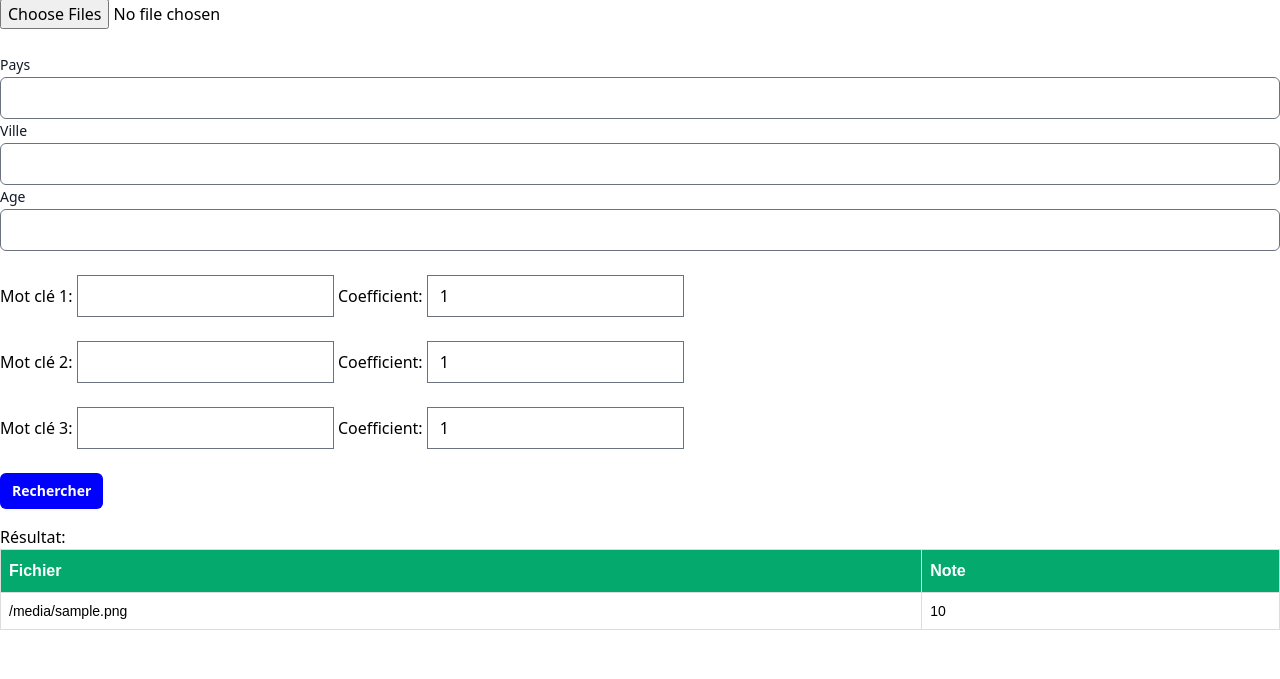
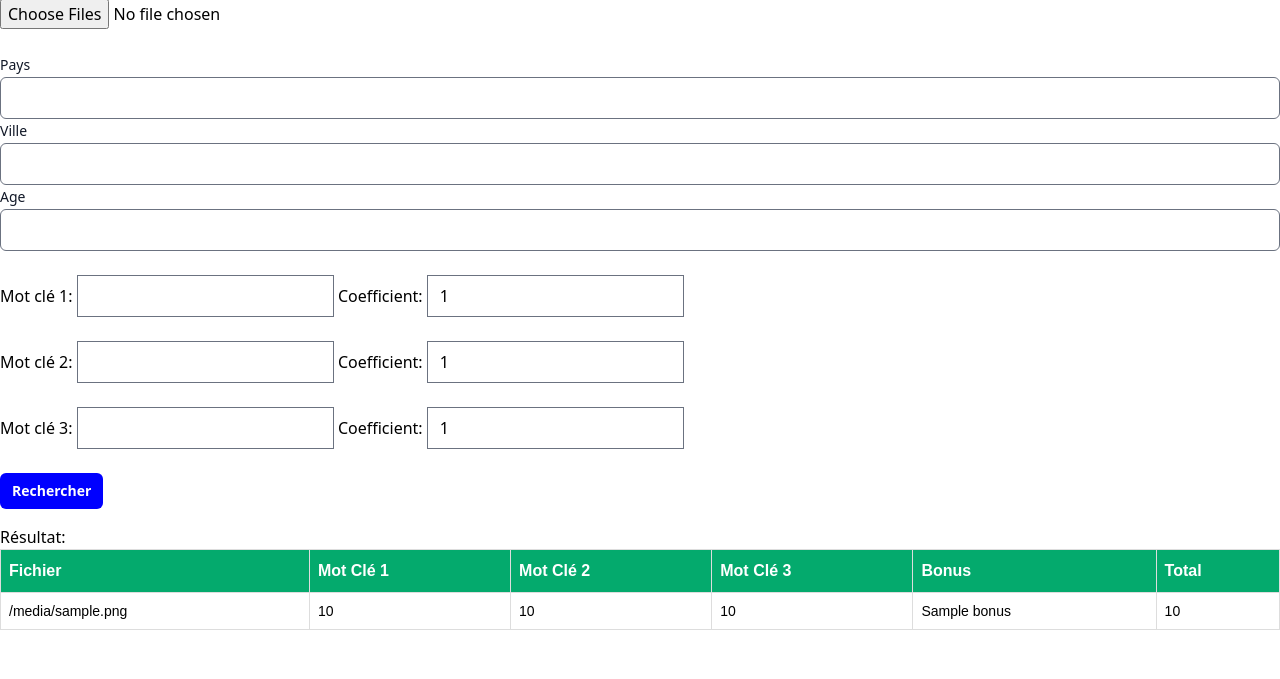
Before and after one commit to aminekha/cvReader, a Django app: template reader/templates/reader/index.html in a window 1280 px wide. Shown: the part 121-800 px from the top of the page. Run offline with Django 4.2, Linux system fonts and the light colour scheme; the template is opened without the code that fills it: most values are stand-ins (such as "Sample title", 1, 10 or a date in 2020); style sheets or scripts are compiled from the project's sources; some libraries are stand-ins or nearby versions.

```diff
--- a/cvReader/settings.py
+++ b/cvReader/settings.py
@@ -14,7 +14,7 @@ SECRET_KEY = 'django-insecure-xf08c5wgybv=^e3*_*)&yil4$r5(+o!v7y=6_4s%_xu*lbxw@6
 DEBUG = True
 
 ALLOWED_HOSTS = ["127.0.0.1", ".vercel.app", "*.vercel.app"]
-
+DATA_UPLOAD_MAX_NUMBER_FILES = 5000
 
 # Application definition
 
--- a/reader/templates/reader/index.html
+++ b/reader/templates/reader/index.html
@@ -37,21 +37,21 @@
         <label for="keyword1">Mot clé 1:</label>
         <input type="text" name="keywords[]" id="keyword1" required>
         <label for="coefficient1">Coefficient:</label>
-        <input type="number" name="coefficients[]" id="coefficient1" value="1" required>
+        <input type="number" name="coefficients[]" id="coefficient1" value="1" min="1" required>
       </div>
       <br>
       <div>
         <label for="keyword2">Mot clé 2:</label>
         <input type="text" name="keywords[]" id="keyword2" required>
         <label for="coefficient2">Coefficient:</label>
-        <input type="number" name="coefficients[]" id="coefficient2" value="1" required>
+        <input type="number" name="coefficients[]" id="coefficient2" value="1" min="1" required>
       </div>
       <br>
       <div>
         <label for="keyword3">Mot clé 3:</label>
         <input type="text" name="keywords[]" id="keyword3" required>
         <label for="coefficient3">Coefficient:</label>
-        <input type="number" name="coefficients[]" id="coefficient3" value="1" required>
+        <input type="number" name="coefficients[]" id="coefficient3" value="1" min="1" required>
       </div>
 </div>
 </div>
@@ -91,13 +91,23 @@
     <thead>
       <tr>
         <th class="px-5 py-3 border-b-2 border-gray-200 bg-gray-100 text-left text-xs font-semibold text-gray-700 uppercase tracking-wider">Fichier</th>
-        <th class="px-5 py-3 border-b-2 border-gray-200 bg-gray-100 text-left text-xs font-semibold text-gray-700 uppercase tracking-wider">Note</th>
+
+        <th class="px-5 py-3 border-b-2 border-gray-200 bg-gray-100 text-left text-xs font-semibold text-gray-700 uppercase tracking-wider">Mot Clé 1</th>
+        <th class="px-5 py-3 border-b-2 border-gray-200 bg-gray-100 text-left text-xs font-semibold text-gray-700 uppercase tracking-wider">Mot Clé 2</th>
+        <th class="px-5 py-3 border-b-2 border-gray-200 bg-gray-100 text-left text-xs font-semibold text-gray-700 uppercase tracking-wider">Mot Clé 3</th>
+        <th class="px-5 py-3 border-b-2 border-gray-200 bg-gray-100 text-left text-xs font-semibold text-gray-700 uppercase tracking-wider">Bonus</th>
+
+        <th class="px-5 py-3 border-b-2 border-gray-200 bg-gray-100 text-left text-xs font-semibold text-gray-700 uppercase tracking-wider">Total</th>
       </tr>
     </thead>
     <tbody>
       {% for file_name in file_names %}
         <tr>
           <td class="px-5 py-5 border-b border-gray-200 bg-white text-sm"><a target="_blank" href={{file_name.path}}>{{ file_name.file }}</a></td>
+          <td class="px-5 py-5 border-b border-gray-200 bg-white text-sm">{{ file_name.keyword1_total }}</td>
+          <td class="px-5 py-5 border-b border-gray-200 bg-white text-sm">{{ file_name.keyword2_total }}</td>
+          <td class="px-5 py-5 border-b border-gray-200 bg-white text-sm">{{ file_name.keyword3_total }}</td>
+          <td class="px-5 py-5 border-b border-gray-200 bg-white text-sm">{{ file_name.bonus }}</td>
           <td class="px-5 py-5 border-b border-gray-200 bg-white text-sm">{{ file_name.total }}</td>
         </tr>
       {% endfor %}
```
Also changed, not shown: reader/views.py (+34 -23 lines), 1 other file.
